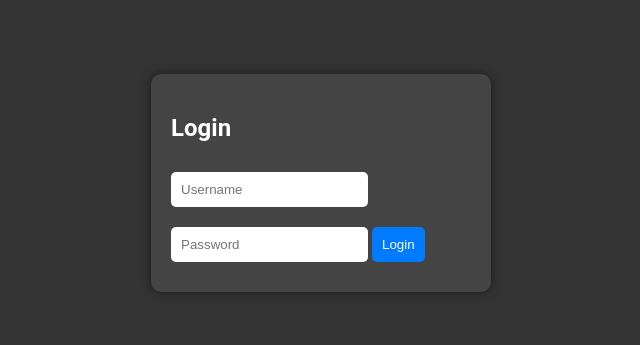
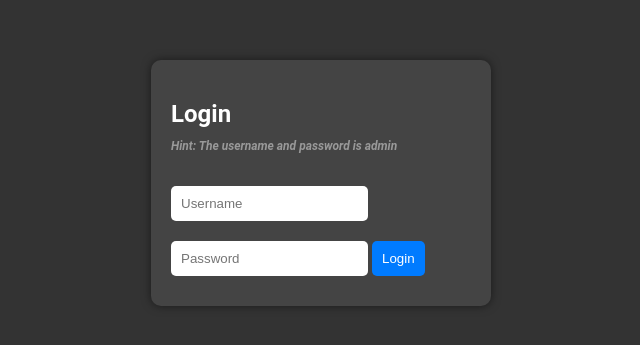
Before and after one commit to Kxffie/LoginError, a plain HTML site: page index.html in a window 1280 px wide. Shown: the part 217-562 px from the top of the page, without its empty margins (319-959 px from the left). Drawn offline with Linux system fonts and the light colour scheme.

Commit message:
Update index.html

```diff
--- a/index.html
+++ b/index.html
@@ -57,6 +57,11 @@
         }
 
 
+        .hint {
+            color: #999;
+            font-size: 12px;
+            font-style: italic;
+        }
     </style>
 </head>
 <body>
@@ -64,7 +69,7 @@
         <div class="login-box">
             <div class="row">
                 <div class="col-md-6 login-left">
-                    <h2>Login</h2>
+                    <h2>Login <span class="hint"><br>Hint: The username and password is admin</span></h2>
                     <form method="post">
                         <input type="text" name="username" class="form-control" placeholder="Username" required>
                         <input type="password" name="password" class="form-control" placeholder="Password" required>
@@ -83,6 +88,8 @@
         e.preventDefault();
         const username = document.querySelector('input[name="username"]').value;
         const password = document.querySelector('input[name="password"]').value;
+        username = username.lowercase();
+        password = password.lowercase();
         console.log('button clicked')
         console.log(username, password)
 
```
